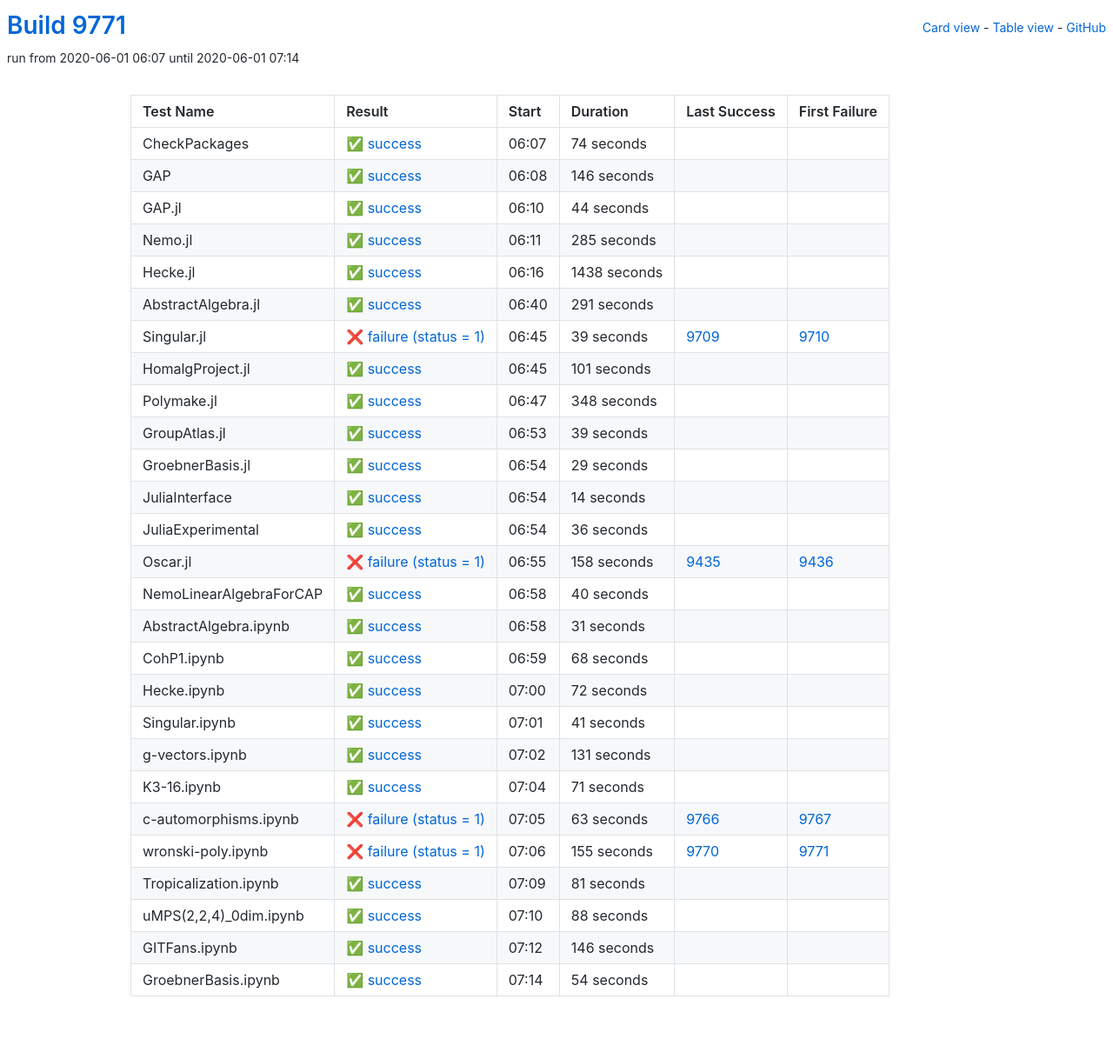
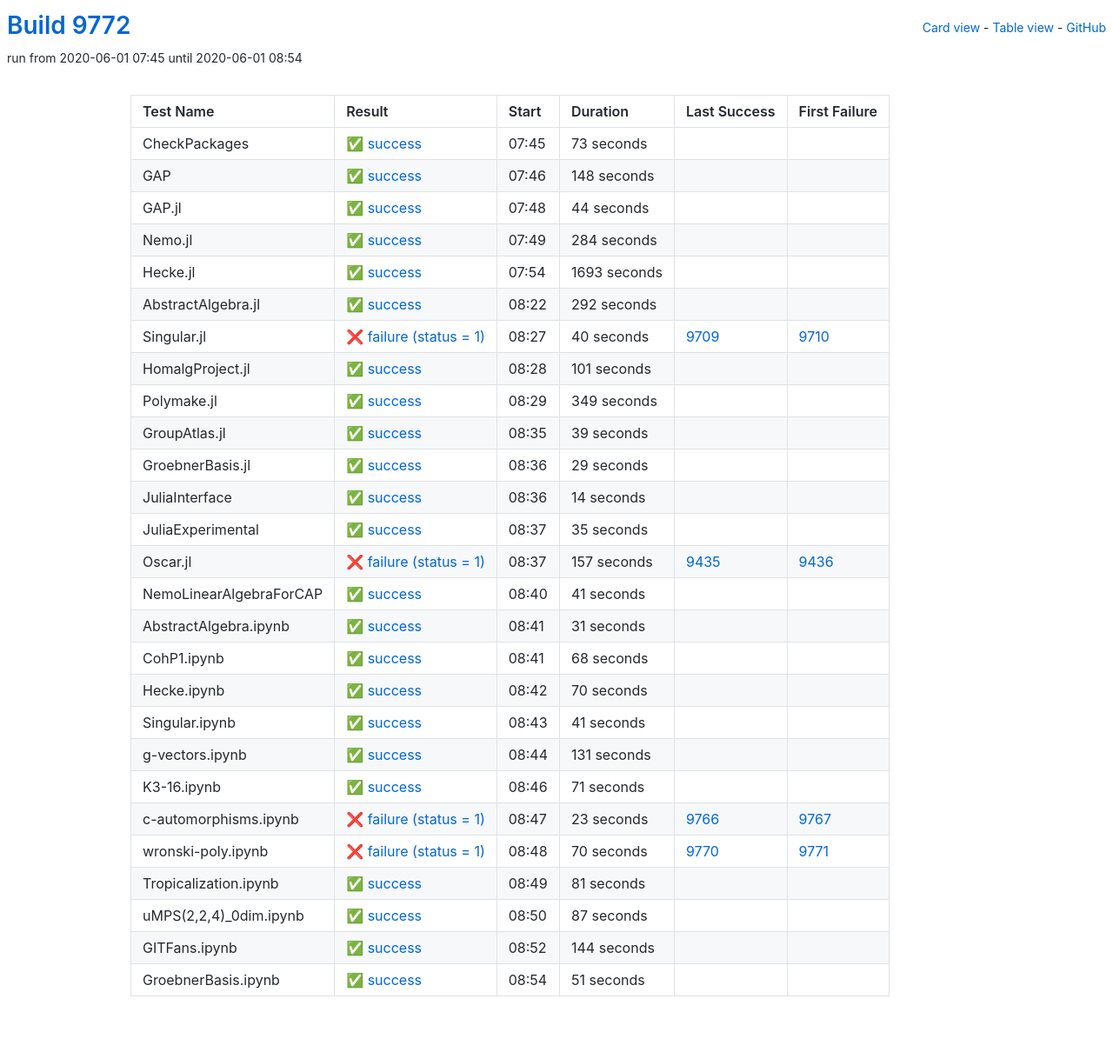
Before and after one commit to oscar-system/oscar-ci-status, a Jekyll site: the page built from table.html, in a window 1280 px wide. Shown: the whole page at 87% size. Built offline with Jekyll 4.4.1, drawn with Linux system fonts in a browser that asks for light colours.

Commit message:
Build 9772

```diff
--- a/_data/ci.yml
+++ b/_data/ci.yml
@@ -1,29 +1,29 @@
-build: 9771
-build_url: https://oscarci.mathematik.uni-kl.de/job/oscar/9771/
+build: 9772
+build_url: https://oscarci.mathematik.uni-kl.de/job/oscar/9772/
 job: oscar
 tests:
-- duration: 74
+- duration: 73
   exitcode: 0
   first_failure: false
   first_failure_url: null
   id: checkpackages
   last_success: false
   last_success_url: null
-  log: https://oscarci.mathematik.uni-kl.de/job/oscar/9771/artifact/logs/build-9771/CheckPackages.log
+  log: https://oscarci.mathematik.uni-kl.de/job/oscar/9772/artifact/logs/build-9772/CheckPackages.log
   name: CheckPackages
-  start: 2020-06-01 06:07
+  start: 2020-06-01 07:45
   status: success
   success: true
-- duration: 146
+- duration: 148
   exitcode: 0
   first_failure: false
   first_failure_url: null
   id: gap
   last_success: false
   last_success_url: null
-  log: https://oscarci.mathematik.uni-kl.de/job/oscar/9771/artifact/logs/build-9771/GAP.log
+  log: https://oscarci.mathematik.uni-kl.de/job/oscar/9772/artifact/logs/build-9772/GAP.log
   name: GAP
-  start: 2020-06-01 06:08
+  start: 2020-06-01 07:46
   status: success
   success: true
 - duration: 44
@@ -33,57 +33,57 @@ tests:
   id: gap-jl
   last_success: false
   last_success_url: null
-  log: https://oscarci.mathematik.uni-kl.de/job/oscar/9771/artifact/logs/build-9771/GAP.jl.log
+  log: https://oscarci.mathematik.uni-kl.de/job/oscar/9772/artifact/logs/build-9772/GAP.jl.log
   name: GAP.jl
-  start: 2020-06-01 06:10
+  start: 2020-06-01 07:48
   status: success
   success: true
-- duration: 285
+- duration: 284
   exitcode: 0
   first_failure: false
   first_failure_url: null
   id: nemo-jl
   last_success: false
   last_success_url: null
-  log: https://oscarci.mathematik.uni-kl.de/job/oscar/9771/artifact/logs/build-9771/Nemo.jl.log
+  log: https://oscarci.mathematik.uni-kl.de/job/oscar/9772/artifact/logs/build-9772/Nemo.jl.log
   name: Nemo.jl
-  start: 2020-06-01 06:11
+  start: 2020-06-01 07:49
   status: success
   success: true
-- duration: 1438
+- duration: 1693
   exitcode: 0
   first_failure: false
   first_failure_url: null
   id: hecke-jl
   last_success: false
   last_success_url: null
-  log: https://oscarci.mathematik.uni-kl.de/job/oscar/9771/artifact/logs/build-9771/Hecke.jl.log
+  log: https://oscarci.mathematik.uni-kl.de/job/oscar/9772/artifact/logs/build-9772/Hecke.jl.log
   name: Hecke.jl
-  start: 2020-06-01 06:16
+  start: 2020-06-01 07:54
   status: success
   success: true
-- duration: 291
+- duration: 292
   exitcode: 0
   first_failure: false
   first_failure_url: null
   id: abstractalgebra-jl
   last_success: false
   last_success_url: null
-  log: https://oscarci.mathematik.uni-kl.de/job/oscar/9771/artifact/logs/build-9771/AbstractAlgebra.jl.log
+  log: https://oscarci.mathematik.uni-kl.de/job/oscar/9772/artifact/logs/build-9772/AbstractAlgebra.jl.log
   name: AbstractAlgebra.jl
-  start: 2020-06-01 06:40
+  start: 2020-06-01 08:22
   status: success
   success: true
-- duration: 39
+- duration: 40
   exitcode: 1
   first_failure: 9710
   first_failure_url: https://oscarci.mathematik.uni-kl.de/job/oscar/9710/
   id: singular-jl
   last_success: 9709
   last_success_url: https://oscarci.mathematik.uni-kl.de/job/oscar/9709/
-  log: https://oscarci.mathematik.uni-kl.de/job/oscar/9771/artifact/logs/build-9771/Singular.jl.log
+  log: https://oscarci.mathematik.uni-kl.de/job/oscar/9772/artifact/logs/build-9772/Singular.jl.log
   name: Singular.jl
-  start: 2020-06-01 06:45
+  start: 2020-06-01 08:27
   status: failure
   success: false
 - duration: 101
@@ -93,21 +93,21 @@ tests:
   id: homalgproject-jl
   last_success: false
   last_success_url: null
-  log: https://oscarci.mathematik.uni-kl.de/job/oscar/9771/artifact/logs/build-9771/HomalgProject.jl.log
+  log: https://oscarci.mathematik.uni-kl.de/job/oscar/9772/artifact/logs/build-9772/HomalgProject.jl.log
   name: HomalgProject.jl
-  start: 2020-06-01 06:45
+  start: 2020-06-01 08:28
   status: success
   success: true
-- duration: 348
+- duration: 349
   exitcode: 0
   first_failure: false
   first_failure_url: null
   id: polymake-jl
   last_success: false
   last_success_url: null
-  log: https://oscarci.mathematik.uni-kl.de/job/oscar/9771/artifact/logs/build-9771/Polymake.jl.log
+  log: https://oscarci.mathematik.uni-kl.de/job/oscar/9772/artifact/logs/build-9772/Polymake.jl.log
   name: Polymake.jl
-  start: 2020-06-01 06:47
+  start: 2020-06-01 08:29
   status: success
   success: true
 - duration: 39
@@ -117,9 +117,9 @@ tests:
   id: groupatlas-jl
   last_success: false
   last_success_url: null
-  log: https://oscarci.mathematik.uni-kl.de/job/oscar/9771/artifact/logs/build-9771/GroupAtlas.jl.log
+  log: https://oscarci.mathematik.uni-kl.de/job/oscar/9772/artifact/logs/build-9772/GroupAtlas.jl.log
   name: GroupAtlas.jl
-  start: 2020-06-01 06:53
+  start: 2020-06-01 08:35
   status: success
   success: true
 - duration: 29
@@ -129,9 +129,9 @@ tests:
   id: groebnerbasis-jl
   last_success: false
   last_success_url: null
-  log: https://oscarci.mathematik.uni-kl.de/job/oscar/9771/artifact/logs/build-9771/GroebnerBasis.jl.log
+  log: https://oscarci.mathematik.uni-kl.de/job/oscar/9772/artifact/logs/build-9772/GroebnerBasis.jl.log
   name: GroebnerBasis.jl
-  start: 2020-06-01 06:54
+  start: 2020-06-01 08:36
   status: success
   success: true
 - duration: 14
@@ -141,45 +141,45 @@ tests:
   id: juliainterface
   last_success: false
   last_success_url: null
-  log: https://oscarci.mathematik.uni-kl.de/job/oscar/9771/artifact/logs/build-9771/JuliaInterface.log
+  log: https://oscarci.mathematik.uni-kl.de/job/oscar/9772/artifact/logs/build-9772/JuliaInterface.log
   name: JuliaInterface
-  start: 2020-06-01 06:54
+  start: 2020-06-01 08:36
   status: success
   success: true
-- duration: 36
+- duration: 35
   exitcode: 0
   first_failure: false
   first_failure_url: null
   id: juliaexperimental
   last_success: false
   last_success_url: null
-  log: https://oscarci.mathematik.uni-kl.de/job/oscar/9771/artifact/logs/build-9771/JuliaExperimental.log
+  log: https://oscarci.mathematik.uni-kl.de/job/oscar/9772/artifact/logs/build-9772/JuliaExperimental.log
   name: JuliaExperimental
-  start: 2020-06-01 06:54
+  start: 2020-06-01 08:37
   status: success
   success: true
-- duration: 158
+- duration: 157
   exitcode: 1
   first_failure: 9436
   first_failure_url: https://oscarci.mathematik.uni-kl.de/job/oscar/9436/
   id: oscar-jl
   last_success: 9435
   last_success_url: https://oscarci.mathematik.uni-kl.de/job/oscar/9435/
-  log: https://oscarci.mathematik.uni-kl.de/job/oscar/9771/artifact/logs/build-9771/Oscar.jl.log
+  log: https://oscarci.mathematik.uni-kl.de/job/oscar/9772/artifact/logs/build-9772/Oscar.jl.log
   name: Oscar.jl
-  start: 2020-06-01 06:55
+  start: 2020-06-01 08:37
   status: failure
   success: false
-- duration: 40
+- duration: 41
   exitcode: 0
   first_failure: false
   first_failure_url: null
   id: nemolinearalgebraforcap
   last_success: false
   last_success_url: null
-  log: https://oscarci.mathematik.uni-kl.de/job/oscar/9771/artifact/logs/build-9771/NemoLinearAlgebraForCAP.log
+  log: https://oscarci.mathematik.uni-kl.de/job/oscar/9772/artifact/logs/build-9772/NemoLinearAlgebraForCAP.log
   name: NemoLinearAlgebraForCAP
-  start: 2020-06-01 06:58
+  start: 2020-06-01 08:40
   status: success
   success: true
 - duration: 31
@@ -189,9 +189,9 @@ tests:
   id: abstractalgebra-ipynb
   last_success: false
   last_success_url: null
-  log: https://oscarci.mathematik.uni-kl.de/job/oscar/9771/artifact/logs/build-9771/AbstractAlgebra.ipynb.log
+  log: https://oscarci.mathematik.uni-kl.de/job/oscar/9772/artifact/logs/build-9772/AbstractAlgebra.ipynb.log
   name: AbstractAlgebra.ipynb
-  start: 2020-06-01 06:58
+  start: 2020-06-01 08:41
   status: success
   success: true
 - duration: 68
@@ -201,21 +201,21 @@ tests:
   id: cohp1-ipynb
   last_success: false
   last_success_url: null
-  log: https://oscarci.mathematik.uni-kl.de/job/oscar/9771/artifact/logs/build-9771/CohP1.ipynb.log
+  log: https://oscarci.mathematik.uni-kl.de/job/oscar/9772/artifact/logs/build-9772/CohP1.ipynb.log
   name: CohP1.ipynb
-  start: 2020-06-01 06:59
+  start: 2020-06-01 08:41
   status: success
   success: true
-- duration: 72
+- duration: 70
   exitcode: 0
   first_failure: false
   first_failure_url: null
   id: hecke-ipynb
   last_success: false
   last_success_url: null
-  log: https://oscarci.mathematik.uni-kl.de/job/oscar/9771/artifact/logs/build-9771/Hecke.ipynb.log
+  log: https://oscarci.mathematik.uni-kl.de/job/oscar/9772/artifact/logs/build-9772/Hecke.ipynb.log
   name: Hecke.ipynb
-  start: 2020-06-01 07:00
+  start: 2020-06-01 08:42
   status: success
   success: true
 - duration: 41
@@ -225,9 +225,9 @@ tests:
   id: singular-ipynb
   last_success: false
   last_success_url: null
-  log: https://oscarci.mathematik.uni-kl.de/job/oscar/9771/artifact/logs/build-9771/Singular.ipynb.log
+  log: https://oscarci.mathematik.uni-kl.de/job/oscar/9772/artifact/logs/build-9772/Singular.ipynb.log
   name: Singular.ipynb
-  start: 2020-06-01 07:01
+  start: 2020-06-01 08:43
   status: success
   success: true
 - duration: 131
@@ -237,9 +237,9 @@ tests:
   id: g-vectors-ipynb
   last_success: false
   last_success_url: null
-  log: https://oscarci.mathematik.uni-kl.de/job/oscar/9771/artifact/logs/build-9771/g-vectors.ipynb.log
+  log: https://oscarci.mathematik.uni-kl.de/job/oscar/9772/artifact/logs/build-9772/g-vectors.ipynb.log
   name: g-vectors.ipynb
-  start: 2020-06-01 07:02
+  start: 2020-06-01 08:44
   status: success
   success: true
 - duration: 71
@@ -249,33 +249,33 @@ tests:
   id: k3-16-ipynb
   last_success: false
   last_success_url: null
-  log: https://oscarci.mathematik.uni-kl.de/job/oscar/9771/artifact/logs/build-9771/K3-16.ipynb.log
+  log: https://oscarci.mathematik.uni-kl.de/job/oscar/9772/artifact/logs/build-9772/K3-16.ipynb.log
   name: K3-16.ipynb
-  start: 2020-06-01 07:04
+  start: 2020-06-01 08:46
   status: success
   success: true
-- duration: 63
+- duration: 23
   exitcode: 1
   first_failure: 9767
   first_failure_url: https://oscarci.mathematik.uni-kl.de/job/oscar/9767/
   id: c-automorphisms-ipynb
   last_success: 9766
   last_success_url: https://oscarci.mathematik.uni-kl.de/job/oscar/9766/
-  log: https://oscarci.mathematik.uni-kl.de/job/oscar/9771/artifact/logs/build-9771/c-automorphisms.ipynb.log
+  log: https://oscarci.mathematik.uni-kl.de/job/oscar/9772/artifact/logs/build-9772/c-automorphisms.ipynb.log
   name: c-automorphisms.ipynb
-  start: 2020-06-01 07:05
+  start: 2020-06-01 08:47
   status: failure
   success: false
-- duration: 155
+- duration: 70
   exitcode: 1
   first_failure: 9771
   first_failure_url: https://oscarci.mathematik.uni-kl.de/job/oscar/9771/
   id: wronski-poly-ipynb
   last_success: 9770
   last_success_url: https://oscarci.mathematik.uni-kl.de/job/oscar/9770/
-  log: https://oscarci.mathematik.uni-kl.de/job/oscar/9771/artifact/logs/build-9771/wronski-poly.ipynb.log
+  log: https://oscarci.mathematik.uni-kl.de/job/oscar/9772/artifact/logs/build-9772/wronski-poly.ipynb.log
   name: wronski-poly.ipynb
-  start: 2020-06-01 07:06
+  start: 2020-06-01 08:48
   status: failure
   success: false
 - duration: 81
@@ -285,44 +285,44 @@ tests:
   id: tropicalization-ipynb
   last_success: false
   last_success_url: null
-  log: https://oscarci.mathematik.uni-kl.de/job/oscar/9771/artifact/logs/build-9771/Tropicalization.ipynb.log
+  log: https://oscarci.mathematik.uni-kl.de/job/oscar/9772/artifact/logs/build-9772/Tropicalization.ipynb.log
   name: Tropicalization.ipynb
-  start: 2020-06-01 07:09
+  start: 2020-06-01 08:49
   status: success
   success: true
-- duration: 88
+- duration: 87
   exitcode: 0
   first_failure: false
   first_failure_url: null
   id: umps-2-2-4-0dim-ipynb
   last_success: false
   last_success_url: null
-  log: https://oscarci.mathematik.uni-kl.de/job/oscar/9771/artifact/logs/build-9771/uMPS-2-2-4-_0dim.ipynb.log
+  log: https://oscarci.mathematik.uni-kl.de/job/oscar/9772/artifact/logs/build-9772/uMPS-2-2-4-_0dim.ipynb.log
   name: uMPS(2,2,4)_0dim.ipynb
-  start: 2020-06-01 07:10
+  start: 2020-06-01 08:50
   status: success
   success: true
-- duration: 146
+- duration: 144
   exitcode: 0
   first_failure: false
   first_failure_url: null
   id: gitfans-ipynb
   last_success: false
   last_success_url: null
-  log: https://oscarci.mathematik.uni-kl.de/job/oscar/9771/artifact/logs/build-9771/GITFans.ipynb.log
+  log: https://oscarci.mathematik.uni-kl.de/job/oscar/9772/artifact/logs/build-9772/GITFans.ipynb.log
   name: GITFans.ipynb
-  start: 2020-06-01 07:12
+  start: 2020-06-01 08:52
   status: success
   success: true
-- duration: 54
+- duration: 51
   exitcode: 0
   first_failure: false
   first_failure_url: null
   id: groebnerbasis-ipynb
   last_success: false
   last_success_url: null
-  log: https://oscarci.mathematik.uni-kl.de/job/oscar/9771/artifact/logs/build-9771/GroebnerBasis.ipynb.log
+  log: https://oscarci.mathematik.uni-kl.de/job/oscar/9772/artifact/logs/build-9772/GroebnerBasis.ipynb.log
   name: GroebnerBasis.ipynb
-  start: 2020-06-01 07:14
+  start: 2020-06-01 08:54
   status: success
   success: true
```
Also changed, not shown: README.md.
